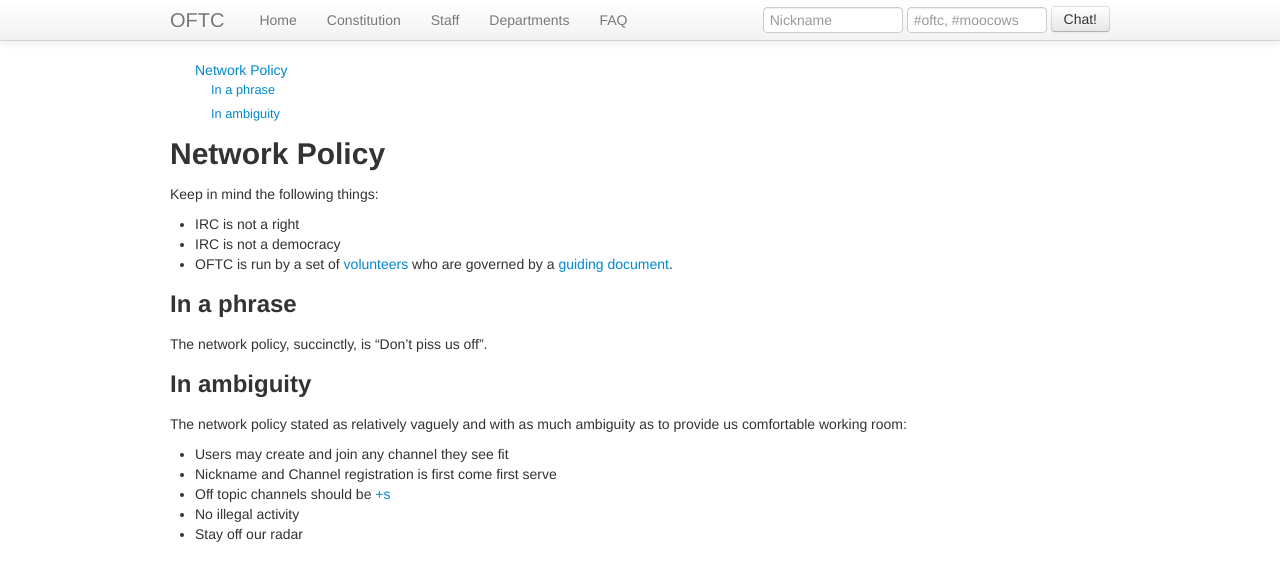
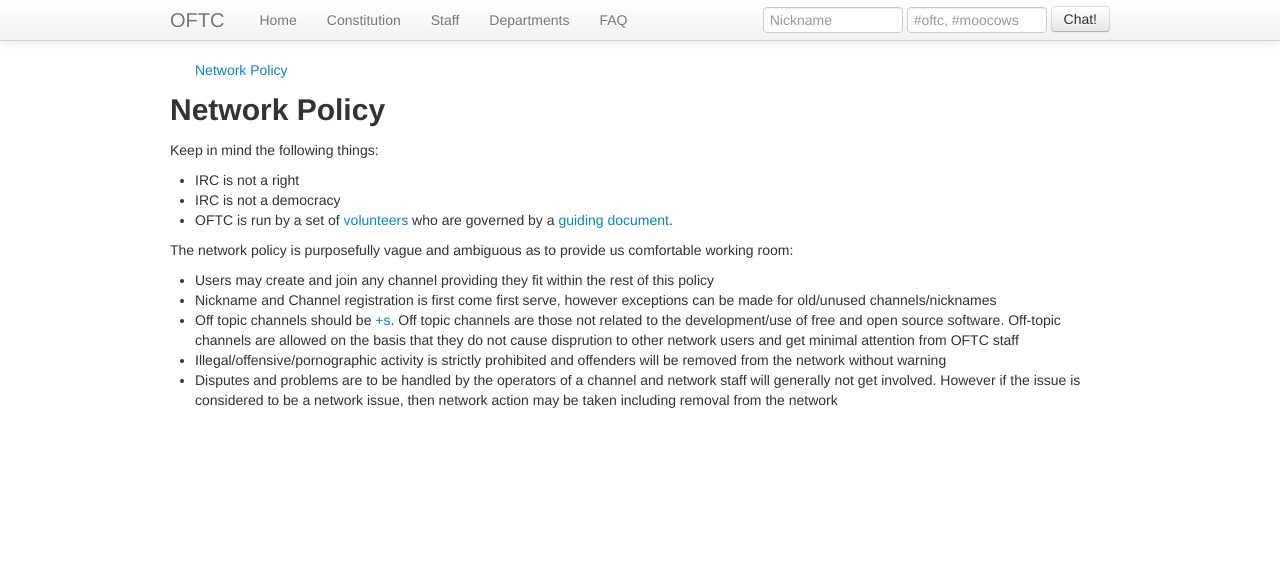
Before and after one commit to oftc/oftc-web, a Jekyll site: the page built from Network_Policy.md, in a window 1280 px wide. Shown: the top 581 px of the page. Built offline with Jekyll 4.4.1, drawn with Linux system fonts in a browser that asks for light colours.

Commit message:
update network policy

```diff
--- a/Network_Policy.md
+++ b/Network_Policy.md
@@ -14,17 +14,10 @@
  * OFTC is run by a set of [volunteers](/staff) who are governed by a
 [guiding document](/constitution).
 
-## In a phrase
+The network policy is purposefully vague and ambiguous as to provide us comfortable working room:
 
-The network policy, succinctly, is "Don't piss us off".
-
-## In ambiguity
-
-The network policy stated as relatively vaguely and with as much ambiguity as
-to provide us comfortable working room:
-
- * Users may create and join any channel they see fit
- * Nickname and Channel registration is first come first serve
- * Off topic channels should be [+s](/ChannelModes)
- * No illegal activity
- * Stay off our radar
+ * Users may create and join any channel providing they fit within the rest of this policy
+ * Nickname and Channel registration is first come first serve, however exceptions can be made for old/unused channels/nicknames
+ * Off topic channels should be [+s](/ChannelModes).  Off topic channels are those not related to the development/use of free and open source software.  Off-topic channels are allowed on the basis that they do not cause disprution to other network users and get minimal attention from OFTC staff
+ * Illegal/offensive/pornographic activity is strictly prohibited and offenders will be removed from the network without warning
+ * Disputes and problems are to be handled by the operators of a channel and network staff will generally not get involved.  However if the issue is considered to be a network issue, then network action may be taken including removal from the network
```
